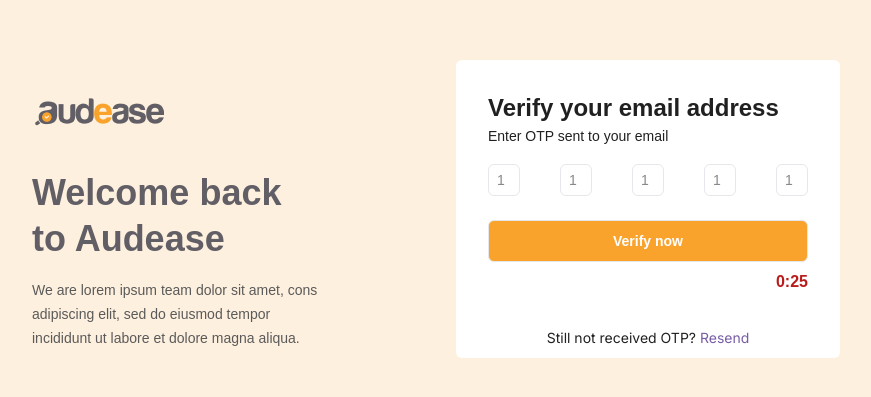
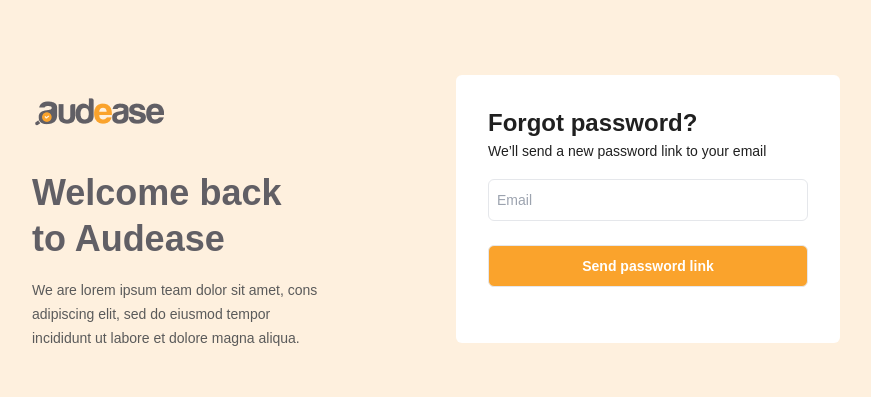
Before and after one commit to Audease/frontend-mvp, a Next.js app: page /forgotPassword in a window 1280 px wide. Shown: the part 191-588 px from the top of the page, without its empty margins (224-1095 px from the left). Built offline with nearby package versions, Linux system fonts and the light colour scheme.

Commit message:
Fixed the forgot password page issues

```diff
--- a/src/app/components/Forms/Form1.tsx
+++ b/src/app/components/Forms/Form1.tsx
@@ -1,8 +1,7 @@
-import { useState, useEffect, createContext } from "react";
+import { useState, useEffect } from "react";
 import axios from "axios";
 import Button from "../button";
-
-const SelectedCountryContext = createContext("Select State");
+import Link from "next/link";
 
 export default function Form1({ formData, setFormData, handleSubmit }) {
   const {
@@ -47,7 +46,9 @@ export default function Form1({ formData, setFormData, handleSubmit }) {
           <h3 className="font-semibold text-h3">Sign Up</h3>
           <p className="font-normal text-h2">
             Already have an account?{" "}
-            <span className="text-h2 text-link1">Sign In</span>
+            <Link href={"/signIn"}>
+              <span className="text-h2 text-link1"> Sign In</span>
+            </Link>
           </p>
         </div>
         <div className="mt-4">
@@ -73,17 +74,20 @@ export default function Form1({ formData, setFormData, handleSubmit }) {
                 }`}
               >
                 <option value="">No of Employees</option>
-                {["1 - 50", "51 - 100", "101 - 500", "501 - 1000", "Above 1000"].map(
-                  (employeeNo, index) => (
+                {[
+                  "1 - 50",
+                  "51 - 100",
+                  "101 - 500",
+                  "501 - 1000",
+                  "Above 1000",
+                ].map((employeeNo, index) => (
                   <option key={index} value={employeeNo}>
                     {employeeNo}
                   </option>
-                  )
-                )}
+                ))}
               </select>
             </div>
             <div className="">
-              <SelectedCountryContext.Provider value={selectedCountry}>
               <div className="">
                 <select
                   name="selectedCountry"
@@ -104,7 +108,6 @@ export default function Form1({ formData, setFormData, handleSubmit }) {
                   ))}
                 </select>
               </div>
-              </SelectedCountryContext.Provider>
             </div>
           </div>
           <input
@@ -156,7 +159,10 @@ export default function Form1({ formData, setFormData, handleSubmit }) {
       <div className="py-4 px-6">
         <p className="font-normal text-xs text-tgrey1">
           Protected by reCAPTCHA and subject to the Rhombus
-          <span className="text-xs text-link1"> Privacy Policy and Terms of Service.</span>
+          <span className="text-xs text-link1">
+            {" "}
+            Privacy Policy and Terms of Service.
+          </span>
         </p>
       </div>
     </div>
--- a/src/app/components/button.tsx
+++ b/src/app/components/button.tsx
@@ -6,7 +6,6 @@ export default function Button({ buttonText, className }) {
       <button
         className={`${className} py-2 text-white text-h2 border rounded-md bg-gold1 w-full font-semibold focus:ring focus:ring-tgrey1`}
         type="submit"
-
       >
         {buttonText}
       </button>
--- /dev/null
+++ b/src/app/forgotPassword/ForgotPasswordFormOne.tsx
@@ -0,0 +1,43 @@
+"use client";
+
+import Button from "../components/button";
+import React, { useState } from "react";
+
+export default function ForgotPasswordFormOne({
+  handleEmailSubmit,
+  forgotPasswordEmail,
+  setForgotPasswordEmail,
+}) {
+  const handleEmailChange = (e) => {
+    setForgotPasswordEmail(e.target.value);
+  };
+
+  return (
+    <div className="text-tblack bg-white rounded-md w-96">
+      <div className="p-8">
+        <div className="pb-4">
+          <h3 className="font-semibold  text-h3">Forgot password?</h3>
+          <p className="font-normal text-h2">
+            We’ll send a new password link to your email
+          </p>
+        </div>
+        <form action="" onSubmit={handleEmailSubmit} >
+          <input
+            type="email"
+            name="email"
+            className={`border rounded-md p-2 text-h2 text-tgrey1 font-normal w-full focus:border-tgrey2 focus:outline-none focus:ring focus:ring-tgrey1 ${
+              forgotPasswordEmail ? "bg-gray-100" : ""
+            }`}
+            placeholder="Email"
+            value={forgotPasswordEmail}
+            onChange={handleEmailChange}
+            required
+          />
+
+          {/* Button  */}
+          <Button buttonText={`Send password link`} className={`my-6`} />
+        </form>
+      </div>
+    </div>
+  );
+}
--- /dev/null
+++ b/src/app/forgotPassword/ForgotPasswordFormTwo.jsx
@@ -0,0 +1,90 @@
+"use client";
+
+import Button from "../components/button";
+import { useState, useEffect, useRef } from "react";
+
+export default function ForgotPasswordFormTwo() {
+  const [countdown, setCountdown] = useState(30);
+  const [inputData, setInputData] = useState(["", "", "", "", ""]);
+  const inputRefs = useRef([]);
+
+  useEffect(() => {
+    // Decrease countdown every second
+    const timer = setInterval(() => {
+      setCountdown((prevCountdown) => {
+        if (prevCountdown <= 1) {
+          clearInterval(timer);
+          return 0;
+        }
+        return prevCountdown - 1;
+      });
+    }, 1000);
+
+    // Clean up the timer
+    return () => clearInterval(timer);
+  }, []);
+
+  // Format the countdown time
+  const formattedCountdown = `0:${countdown < 10 ? `0${countdown}` : countdown}`;
+
+  const handleInputChange = (e, index) => {
+    const value = e.target.value;
+    if (/^\d$/.test(value)) { // Only allow single digit
+      setInputData((prevInputData) => {
+        const newInputData = [...prevInputData];
+        newInputData[index] = value;
+        return newInputData;
+      });
+
+      // Move to the next input field if the current field is not the last one
+      if (index < inputRefs.current.length - 1) {
+        inputRefs.current[index + 1].focus();
+      }
+    }
+  };
+
+  const handleKeyDown = (e, index) => {
+    if (e.key === "Backspace" && inputData[index] === "") {
+      // Move to the previous input field if Backspace is pressed and the current field is empty
+      if (index > 0) {
+        inputRefs.current[index - 1].focus();
+      }
+    }
+  };
+
+  return (
+    <div className="text-tblack bg-white rounded-md w-96">
+      <form className="p-8">
+        <div className="pb-4">
+          <h3 className="font-semibold text-h3">Verify your email address</h3>
+          <p className="font-normal text-h2">Enter OTP sent to your email</p>
+        </div>
+        <div className="flex flex-row justify-between">
+          {inputData.map((value, index) => (
+            <input
+              key={index}
+              type="text"
+              className="border rounded-md w-8 h-8 p-2 text-h2 text-tgrey1 font-normal focus:border-tgrey2 focus:outline-none focus:ring focus:ring-tgrey1 text-center"
+              value={value}
+              onChange={(e) => handleInputChange(e, index)}
+              onKeyDown={(e) => handleKeyDown(e, index)}
+              maxLength={1}
+              ref={(el) => (inputRefs.current[index] = el)}
+            />
+          ))}
+        </div>
+
+        {/* Button */}
+        <Button buttonText="Verify now" className="mt-6" />
+
+        {/* Countdown timer */}
+        <p className="font-bold text-red-700 flex justify-end pt-2">{formattedCountdown}</p>
+      </form>
+      <div className="font-inter pb-2 text-center">
+        <p className="font-normal text-h2">
+          Still not received OTP? <span className="text-link1">Resend</span>
+        </p>
+      </div>
+    </div>
+  );
+}
--- a/src/app/forgotPassword/ForgotPasswordForms.tsx
+++ /dev/null
@@ -1,100 +0,0 @@
-"use client";
-
-import InputField from "../ui/inputFields/InputFields";
-import Button from "../components/button";
-import React, { useState, useEffect } from "react";
-
-export default function ForgotPasswordFormOne() {
-  return (
-    <div className="text-tblack bg-white rounded-md w-96">
-      <div className="p-8">
-        <div className="pb-4">
-          <h3 className="font-semibold  text-h3">Forgot passowrd?</h3>
-          <p className="font-normal text-h2">
-            We’ll send new password link to email
-          </p>
-        </div>
-        {/* <InputField
-          type={"email"}
-          placeholder={"Email address"}
-          className={"w-full"}
-        /> */}
-        {/* Button  */}
-        <Button buttonText={`Send password link`} className={`my-6`} />
-      </div>
-    </div>
-  );
-}
-
-export function ForgotPasswordFormTwo() {
-  const [countdown, setCountdown] = useState(30);
-
-  useEffect(() => {
-    // Decrease countdown every second
-    const timer = setInterval(() => {
-      setCountdown((prevCountdown) => prevCountdown - 1);
-    }, 1000);
-
-    // Clear interval when countdown reaches 0
-    if (countdown === 0) {
-      clearInterval(timer);
-    }
-
-    // Clean up the timer
-    return () => clearInterval(timer);
-  }, [countdown]);
-
-  // Format the countdown time
-  const formattedCountdown = `0:${
-    countdown < 10 ? `0${countdown}` : countdown
-  }`;
-
-  return (
-    <div className="text-tblack bg-white rounded-md w-96">
-      <form className="p-8">
-        <div className="pb-4">
-          <h3 className="font-semibold  text-h3">Verify your email address</h3>
-          <p className="font-normal text-h2">Enter OTP sent to your email</p>
-        </div>
-        <div className="flex flex-row justify-between">
-          <input
-            type="text"
-            className="border rounded-md w-8 h-8 p-2 text-h2 text-tgrey1 font-normal focus:border-tgrey2 focus:outline-none focus:ring focus:ring-tgrey1"
-            value={"1"}
-          />
-          <input
-            type="text"
-            className="border rounded-md w-8 h-8 p-2 text-h2 text-tgrey1 font-normal focus:border-tgrey2 focus:outline-none focus:ring focus:ring-tgrey1"
-            value={"1"}
-          />
-          <input
-            type="text"
-            className="border rounded-md w-8 h-8 p-2 text-h2 text-tgrey1 font-normal focus:border-tgrey2 focus:outline-none focus:ring focus:ring-tgrey1"
-            value={"1"}
-          />
-          <input
-            type="text"
-            className="border rounded-md w-8 h-8 p-2 text-h2 text-tgrey1 font-normal focus:border-tgrey2 focus:outline-none focus:ring focus:ring-tgrey1"
-            value={"1"}
-          />
-          <input
-            type="text"
-            className="border rounded-md w-8 h-8 p-2 text-h2 text-tgrey1 font-normal focus:border-tgrey2 focus:outline-none focus:ring focus:ring-tgrey1"
-            value={"1"}
-          />
-        </div>
-
-        {/* Button  */}
-        <Button buttonText={`Verify now`} className={`mt-6`} />
-
-        {/* Countdown timer  */}
-        <p className="font-bold text-red-700 flex justify-end pt-2">{formattedCountdown}</p>
-      </form>
-      <div className="font-inter pb-2 text-center">
-        <p className="font-normal text-h2">
-          Still not received OTP? <span className=" text-link1"> Resend</span>
-        </p>
-      </div>
-    </div>
-  );
-}
--- /dev/null
+++ b/src/app/forgotPassword/PasswordFormStep.tsx
@@ -0,0 +1,41 @@
+"use client";
+
+import { useState } from "react";
+import ForgotPasswordFormOne from "./ForgotPasswordFormOne";
+import ForgotPasswordFormTwo from "./ForgotPasswordFormTwo";
+
+export default function PasswordFormStep() {
+  const [currentPasswordForm, setCurrentPasswordForm] = useState(1);
+  const [forgotPasswordEmail, setForgotPasswordEmail] = useState('')
+
+  const handleEmailSubmit = (e) => {
+    e.preventDefault();
+    setCurrentPasswordForm(currentPasswordForm + 1);
+    // localStorage.setItem("email", JSON.stringify(email));
+    console.log(forgotPasswordEmail);
+  };
+
+
+
+  let passwordFormComponent;
+
+  switch (currentPasswordForm) {
+    case 1:
+      passwordFormComponent = (
+        <ForgotPasswordFormOne handleEmailSubmit={handleEmailSubmit} forgotPasswordEmail={forgotPasswordEmail} setForgotPasswordEmail = {setForgotPasswordEmail}/>
+      );
+      break;
+    case 2:
+      passwordFormComponent = <ForgotPasswordFormTwo />;
+      break;
+    default:
+      passwordFormComponent = <ForgotPasswordFormOne handleEmailSubmit={handleEmailSubmit} forgotPasswordEmail={forgotPasswordEmail} setForgotPasswordEmail = {setForgotPasswordEmail}/>
+  }
+
+
+
+
+
+
+  return <div>{passwordFormComponent}</div>;
+}
--- a/src/app/forgotPassword/layout.tsx
+++ b/src/app/forgotPassword/layout.tsx
@@ -1,12 +1,12 @@
-import ForgotPasswordFormOne, { ForgotPasswordFormTwo } from "./ForgotPasswordForms";
+
+import PasswordFormStep from "./PasswordFormStep";
 
 export default function Layout({ children }: { children: React.ReactNode }) {
   return (
     <div className="font-switzer flex bg-bgDefault m-auto items-center justify-center space-x-24">
       <div>{children}</div>
       <div>
-        {/* <ForgotPasswordFormOne /> */}
-        <ForgotPasswordFormTwo />
+        <PasswordFormStep />
       </div>
     </div>
   );
```
Also changed, not shown: src/app/signup/page.tsx (+3 -1 lines). Lines whose indentation alone changed are shown as unchanged.
